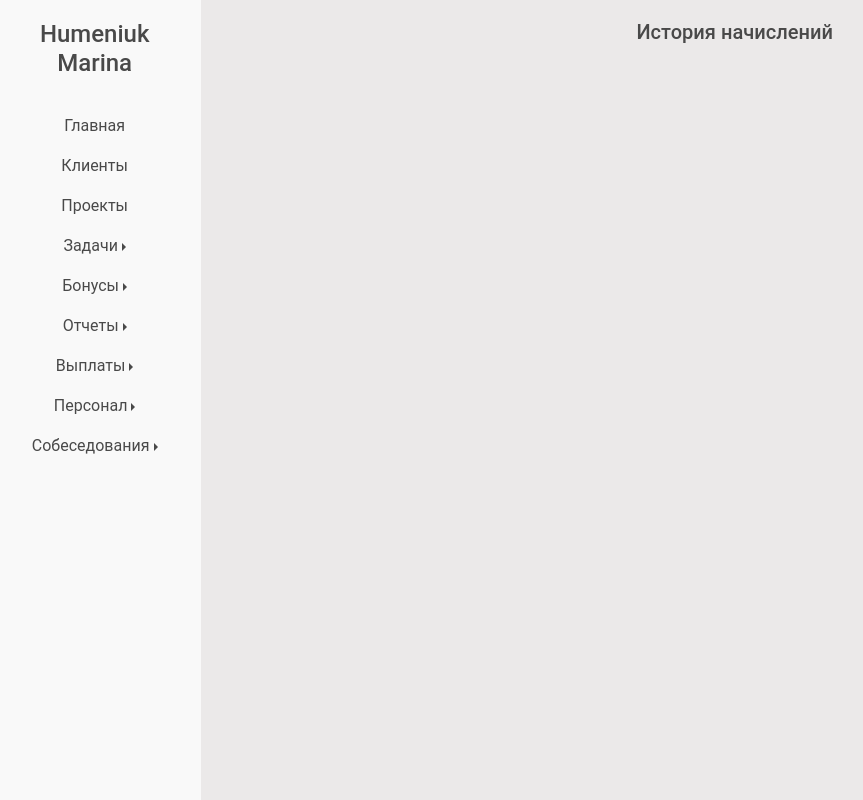
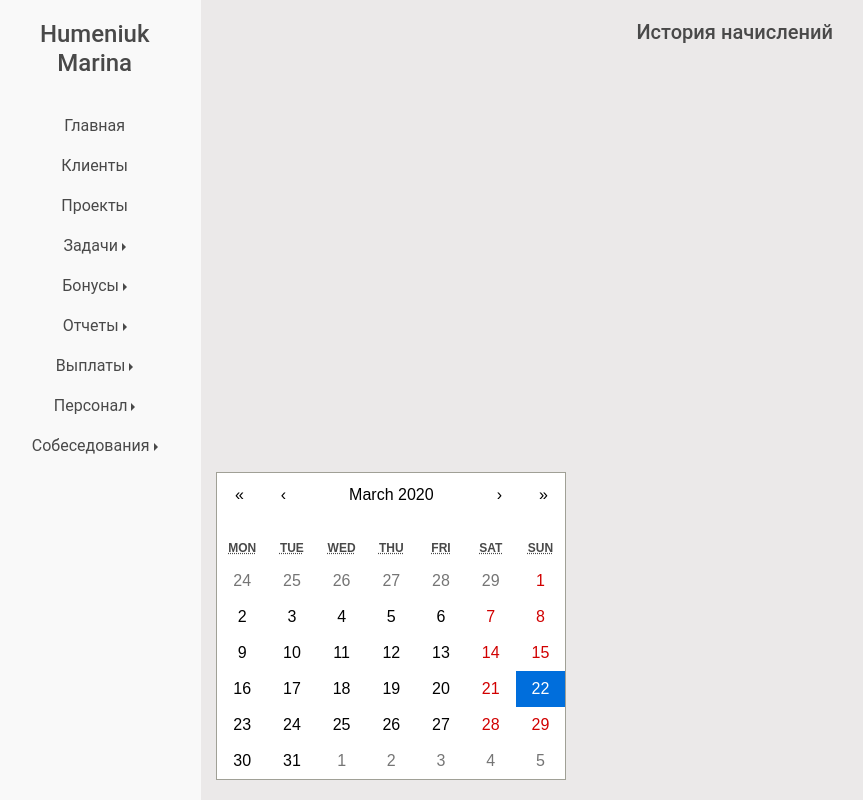
Before and after one commit to Moonlarya/web_planning_front, a React (Create React App) app: page /payout in a window 1280 px wide. Shown: the whole page, without its empty margins (12-875 px from the left). Built offline with nearby package versions, Linux system fonts and the light colour scheme.

Commit message:
finded calendar and added to payout for example

```diff
--- a/package.json
+++ b/package.json
@@ -18,6 +18,7 @@
     "node": "^13.12.0",
     "nodemon": "^2.0.2",
     "react": "^16.13.0",
+    "react-calendar": "^3.0.1",
     "react-dom": "^16.13.0",
     "react-router-dom": "^5.1.2",
     "react-scripts": "3.4.0",
--- a/src/pages/Payout/Payout.js
+++ b/src/pages/Payout/Payout.js
@@ -1,12 +1,25 @@
-import React from "react";
+import React, { Component } from "react";
+import Calendar from "react-calendar";
+import "react-calendar/dist/Calendar.css";
 
-const Payout = () => {
+class Payout extends Component {
+  state = {
+    date: new Date(),
+  };
+
+  onChange = (date) => this.setState({ date });
+
+  render() {
     return (
+      <div>
         <main class="col-8 bonuce">
           <h5>История начислений</h5>
           <div id="your-id" style={{ height: 400 }}></div>
         </main>
+        <Calendar onChange={this.onChange} value={this.state.date} />
+      </div>
     );
-};
+  }
+}
 
 export default Payout;
```
Also changed, not shown: 1 other file (tests, documents, lock files or other folders). Lines whose indentation alone changed are shown as unchanged.
